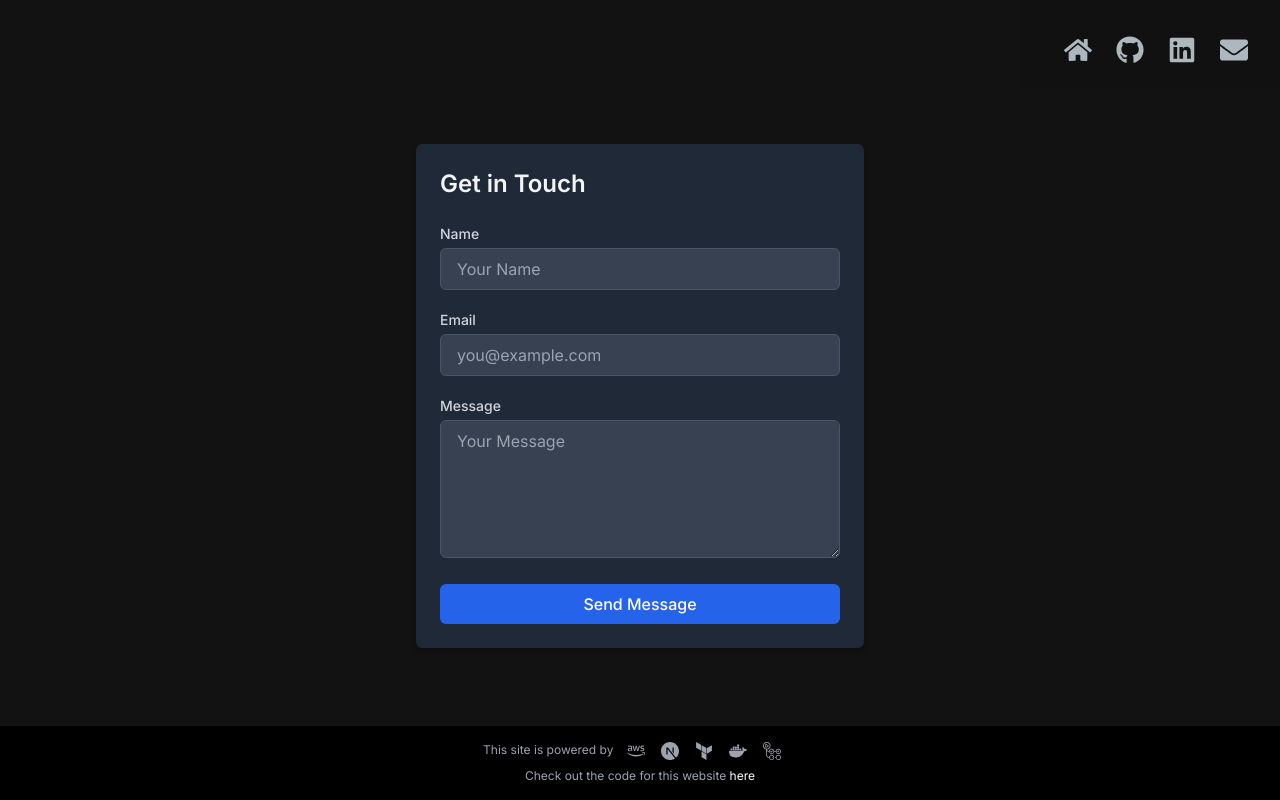
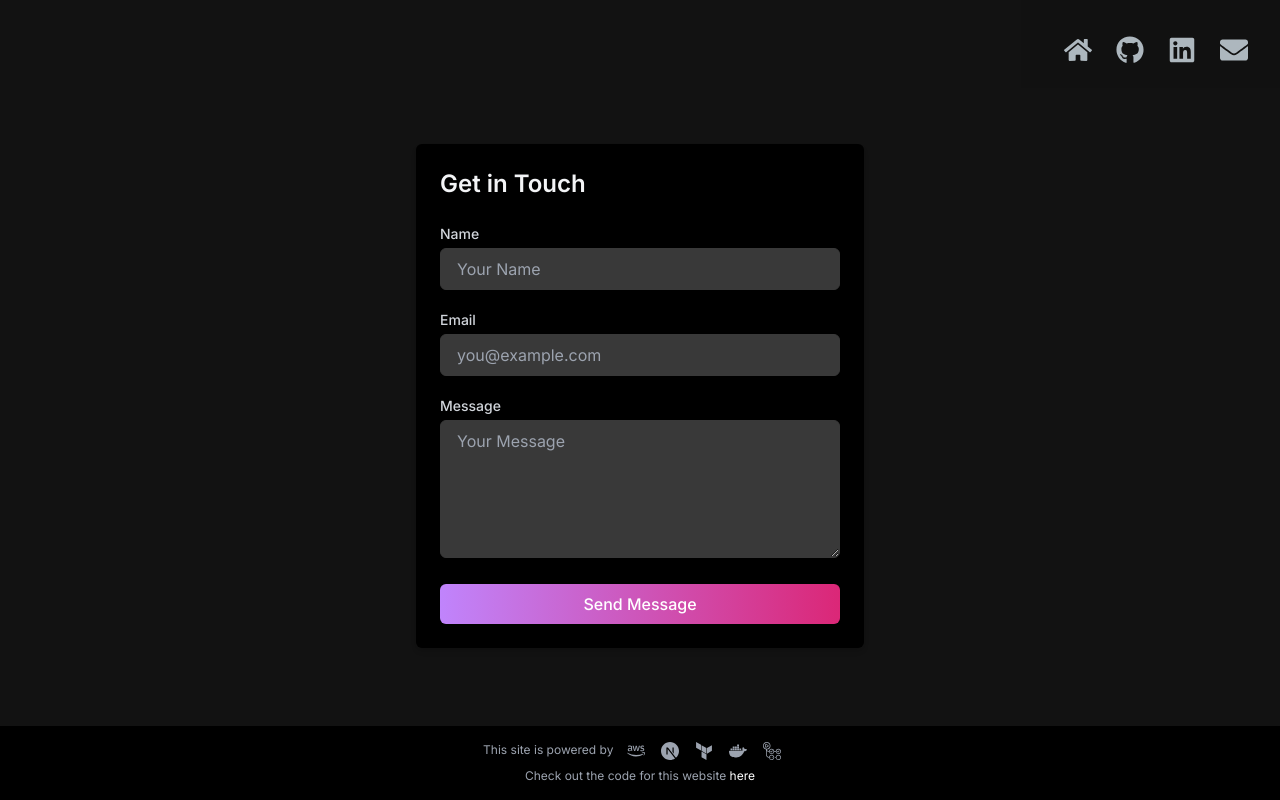
Before and after one commit to surimk/surim_site, a Next.js app: page /contact in a window 1280 px wide. Built offline with nearby package versions, Linux system fonts and the light colour scheme.

Commit message:
add animations and color to ContactForm

```diff
--- a/src/components/ContactForm.tsx
+++ b/src/components/ContactForm.tsx
@@ -5,6 +5,7 @@ import {
   AiOutlineCheckCircle,
   AiOutlineCloseCircle,
 } from "react-icons/ai";
+import { motion } from "framer-motion";
 
 const ContactForm = () => {
   const [formData, setFormData] = useState({
@@ -68,11 +69,21 @@ const ContactForm = () => {
   };
 
   return (
-    <div className="max-w-md mx-auto p-6 bg-gray-800 rounded-md shadow-md">
+    <motion.div
+      initial={{ opacity: 0 }}
+      animate={{ opacity: 1 }}
+      transition={{ duration: 0.5 }}
+    >
+      <div className="max-w-md mx-auto p-6 bg-black rounded-md shadow-md">
         <h2 className="text-2xl font-semibold text-gray-100 mb-6">
           Get in Touch
         </h2>
         <form onSubmit={handleSubmit} className="space-y-5">
+          <motion.div
+            initial={{ opacity: 0 }}
+            animate={{ opacity: 1 }}
+            transition={{ duration: 0.75 }}
+          >
             <div>
               <label
                 htmlFor="name"
@@ -84,14 +95,19 @@ const ContactForm = () => {
                 type="text"
                 id="name"
                 name="name"
-            className="w-full px-4 py-2 bg-gray-700 text-gray-100 border border-gray-600 rounded-md focus:outline-none focus:ring-2 focus:ring-blue-500"
+                className="w-full px-4 py-2 bg-[#393939] text-gray-100 border border-[#393939] rounded-md focus:outline-none focus:ring-2 focus:ring-blue-500"
                 placeholder="Your Name"
                 value={formData.name}
                 onChange={handleChange}
                 required
               />
             </div>
-
+          </motion.div>
+          <motion.div
+            initial={{ opacity: 0 }}
+            animate={{ opacity: 1 }}
+            transition={{ duration: 1.0 }}
+          >
             <div>
               <label
                 htmlFor="email"
@@ -103,14 +119,19 @@ const ContactForm = () => {
                 type="email"
                 id="email"
                 name="email"
-            className="w-full px-4 py-2 bg-gray-700 text-gray-100 border border-gray-600 rounded-md focus:outline-none focus:ring-2 focus:ring-blue-500"
+                className="w-full px-4 py-2 bg-[#393939] text-gray-100 border border-[#393939] rounded-md focus:outline-none focus:ring-2 focus:ring-blue-500"
                 placeholder="you@example.com"
                 value={formData.email}
                 onChange={handleChange}
                 required
               />
             </div>
-
+          </motion.div>
+          <motion.div
+            initial={{ opacity: 0 }}
+            animate={{ opacity: 1 }}
+            transition={{ duration: 1.25 }}
+          >
             <div>
               <label
                 htmlFor="message"
@@ -122,17 +143,22 @@ const ContactForm = () => {
                 id="message"
                 name="message"
                 rows={5}
-            className="w-full px-4 py-2 bg-gray-700 text-gray-100 border border-gray-600 rounded-md focus:outline-none focus:ring-2 focus:ring-blue-500"
+                className="w-full px-4 py-2 bg-[#393939] text-gray-100 border border-[#393939] rounded-md focus:outline-none focus:ring-2 focus:ring-blue-500"
                 placeholder="Your Message"
                 value={formData.message}
                 onChange={handleChange}
                 required
               />
             </div>
-
+          </motion.div>
+          <motion.div
+            initial={{ opacity: 0 }}
+            animate={{ opacity: 1 }}
+            transition={{ duration: 1.25 }}
+          >
             <button
               type="submit"
-          className="w-full px-4 py-2 bg-blue-600 text-white font-medium rounded-md hover:bg-blue-700 focus:outline-none focus:ring-2 focus:ring-blue-500 flex items-center justify-center"
+              className="w-full px-4 py-2 bg-gradient-to-r from-purple-400 to-pink-600 text-white font-medium rounded-md hover:bg-blue-700 focus:outline-none focus:ring-2 focus:ring-blue-500 flex items-center justify-center"
               disabled={status === "loading"}
             >
               {status === "loading" ? (
@@ -141,6 +167,7 @@ const ContactForm = () => {
                 "Send Message"
               )}
             </button>
+          </motion.div>
         </form>
 
         {status === "success" && (
@@ -157,6 +184,7 @@ const ContactForm = () => {
           </div>
         )}
       </div>
+    </motion.div>
   );
 };
 
```
Lines whose indentation alone changed are shown as unchanged.
